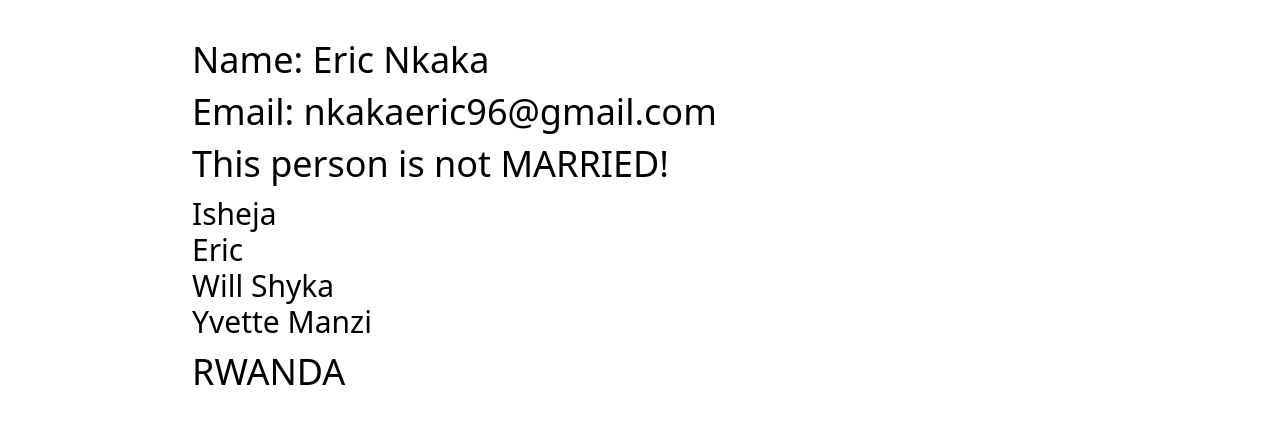
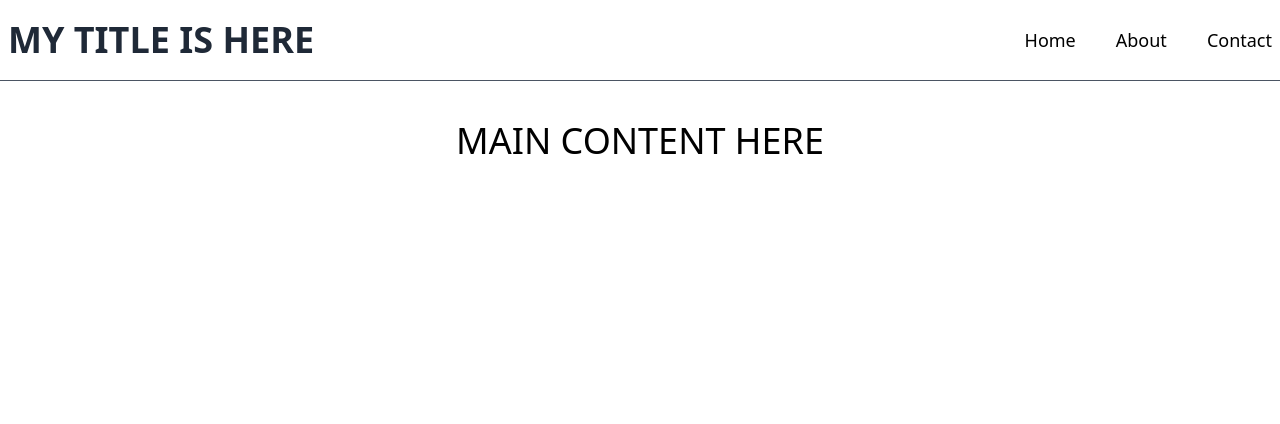
Before and after one commit to Nkaka23dev/General-react-repo, a React (Vite) app: page / in a window 1280 px wide. Shown: the top 424 px of the page. Built offline with nearby package versions, Linux system fonts and the light colour scheme.

Commit message:
feat: done with children

```diff
--- a/src/App.tsx
+++ b/src/App.tsx
@@ -1,13 +1,18 @@
-import Person, { COUNTRY } from './components/Person'
+import Content from "./components/Content"
+import Header from "./components/Header"
 
 function App() {
   return (
-    <Person
-      name='Eric Nkaka'
-      email='nkakaeric96@gmail.com'
-      isMarried={false}
-      friends={["Isheja", "Eric", "Will Shyka", "Yvette Manzi"]}
-      country={COUNTRY.RWANDA} />
+    <>
+      <Header title="My title is here" cls="uppercase">
+        <div className="flex gap-10 items-center text-lg">
+          <h1>Home</h1>
+          <h1>About</h1>
+          <h1>Contact</h1>
+        </div>
+      </Header>
+      <Content />
+    </>
   )
 }
 
--- a/src/components/Button.tsx
+++ /dev/null
@@ -1,13 +0,0 @@
-import React from 'react'
-
-export default function Button({ setNumber, number }: any) {
-    return (
-        <button
-            onClick={setNumber}
-            className="border text-center
-             py-8  font-semibold cursor-pointer
-             text-2xl border-gray-500">
-            {number}
-        </button>
-    )
-}
--- /dev/null
+++ b/src/components/Content.tsx
@@ -0,0 +1,11 @@
+import React from 'react'
+
+export default function Content() {
+    return (
+        <section className='px-2 mt-10'>
+            <div className='max-w-7x mx-auto grid'>
+                <h1 className='m-auto text-4xl '>MAIN CONTENT HERE </h1>
+            </div>
+        </section>
+    )
+}
--- /dev/null
+++ b/src/components/Header.tsx
@@ -0,0 +1,10 @@
+export default function Header({ children, ...others }: any) {
+    return (
+        <section className="px-2 py-5 border-b border-gray-600">
+            <div className="max-w-7xl mx-auto flex justify-between items-center">
+                <h1 className={`text-4xl text-gray-800 font-bold ${others.cls}`}>{others.title}</h1>
+                {children}
+            </div>
+        </section >
+    )
+}
--- a/src/components/Person.tsx
+++ /dev/null
@@ -1,39 +0,0 @@
-import { useState } from "react"
-
-interface Props {
-    name: string,
-    email: string,
-    isMarried: boolean,
-    friends: string[],
-    country:COUNTRY
-}
-
-export enum COUNTRY {
-    BRAZIR =  "BRAZIR",
-    RWANDA = "RWANDA",
-    UGANDA = "UGANDA"
-}
-export default function Person({ name, email, isMarried, friends,country}: Props) {
-    const [surnName, setSurname] = useState<string>("")
-
-    const addTwoNumbers = (x: number, y: number): number => {
-        return x + y
-    }
-    return (
-        <section className="">
-            <div className="max-w-4xl mx-auto space-y-3 text-4xl py-10">
-                <h1>Name: {name}</h1>
-                <h1>Email: {email}</h1>
-                <h1>{`This person ${isMarried ? 'is' : 'is not'} MARRIED!`}</h1>
-                <div className="text-3xl mt-3">
-                    {friends.map((friend, idx) => {
-                        return (
-                            <h1 key={idx}>{friend}</h1>
-                        )
-                    })}
-                </div>
-                <h1>{country}</h1>
-            </div>
-        </section>
-    )
-}
```
